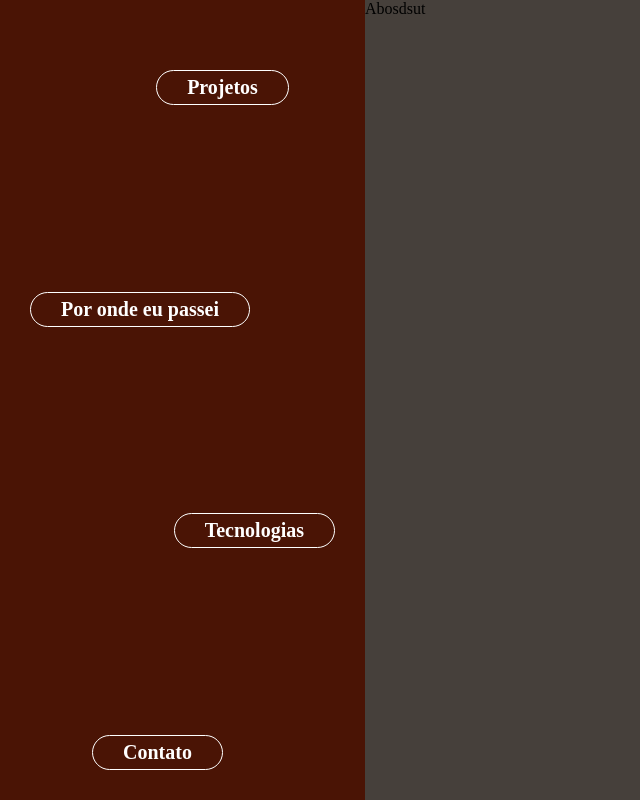
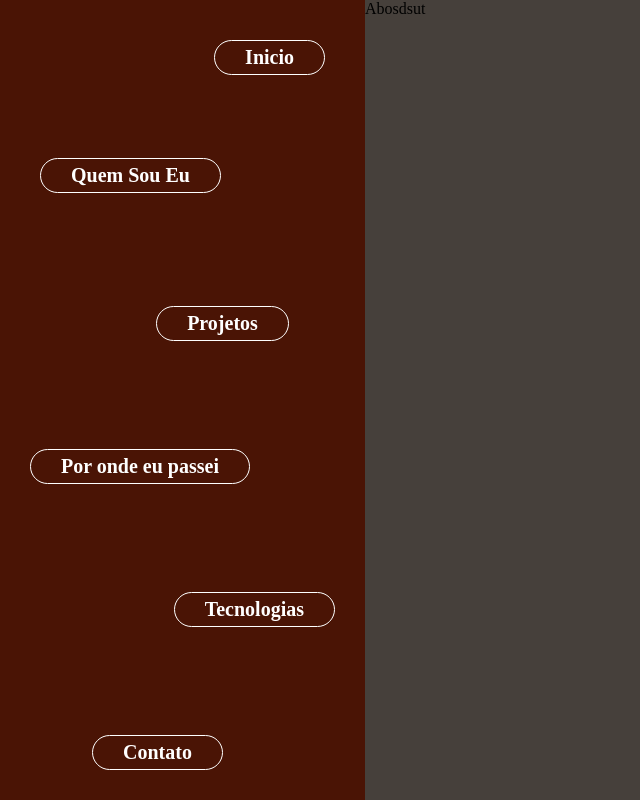
Before and after one commit to brunoAlbuquerque1/brunoalbuquerque.dev, a React (Vite) app: page /contact in a window 1280 px wide. Shown: the whole page, without its empty margins (0-640 px from the left). Built offline with nearby package versions, Linux system fonts and the light colour scheme.

Commit message:
refactor: add menus

```diff
--- a/src/components/NavBar/navBar.tsx
+++ b/src/components/NavBar/navBar.tsx
@@ -6,7 +6,7 @@ export const NavBar = () => {
     return(
       <S.Container>
 
-        {/* <S.Home>
+        <S.Home>
           <S.WrapperMenu to="/" >
             <S.TextMenu  >Inicio </S.TextMenu>
           </S.WrapperMenu>
@@ -16,7 +16,7 @@ export const NavBar = () => {
           <S.WrapperMenu to="/about">
               <S.TextMenu  >Quem Sou Eu </S.TextMenu>
           </S.WrapperMenu>
-        </S.About> */}
+        </S.About>
 
         <S.Project>
           <S.WrapperMenu to="/projects">
```
